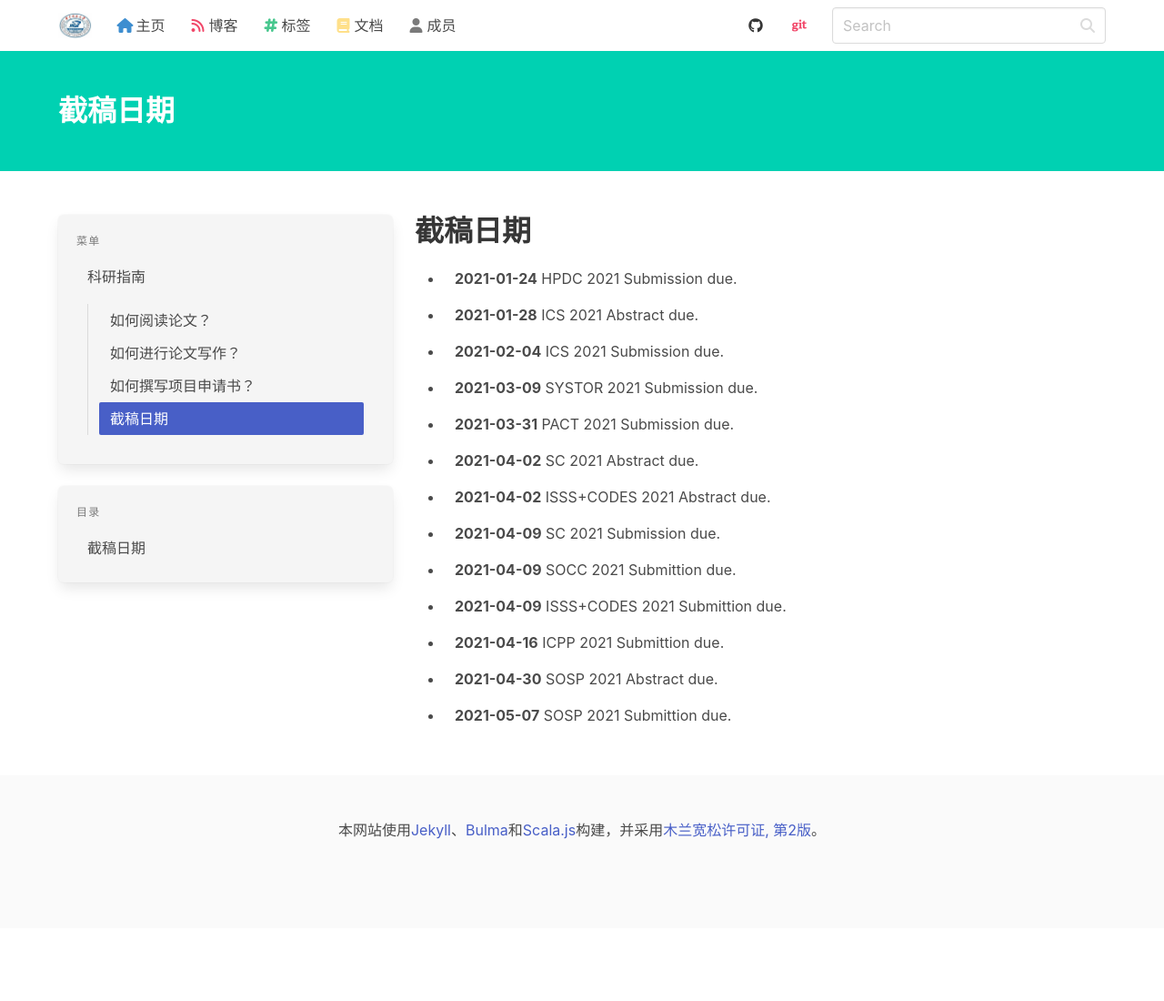
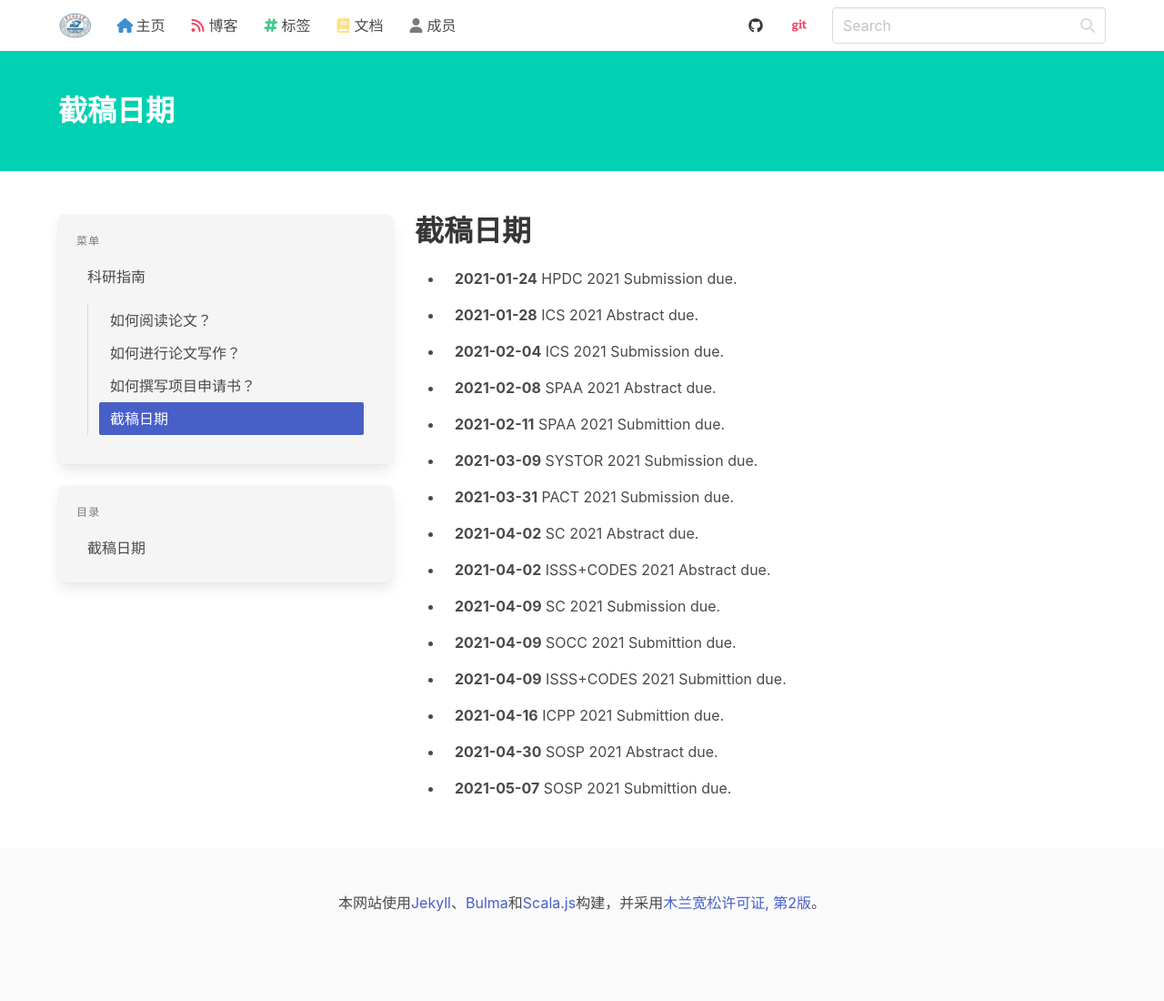
Before and after one commit to haslaboratory/haslaboratory.github.io, a Jekyll site: the page built from _docs/research/deadlines.md, in a window 1280 px wide. Shown: the whole page at 91% size. Built offline with Jekyll 4.4.1, drawn with Linux system fonts in a browser that asks for light colours; nearby versions of some CDN libraries; library files that are not in the unit come from our copies; before the commit the page ends 1020 px from its top, so only the background shows below that.

Commit message:
add SPAA deadline

```diff
--- a/_data/deadlines.yml
+++ b/_data/deadlines.yml
@@ -77,3 +77,13 @@
   description: Submittion due.
   deadline: 2021-04-16
   url: https://oaciss.uoregon.edu/icpp21/index.php
+
+- conference: SPAA 2021
+  description: Abstract due.
+  deadline: 2021-02-08
+  url: http://spaa.acm.org/
+
+- conference: SPAA 2021
+  description: Submittion due.
+  deadline: 2021-02-11
+  url: http://spaa.acm.org/
```
